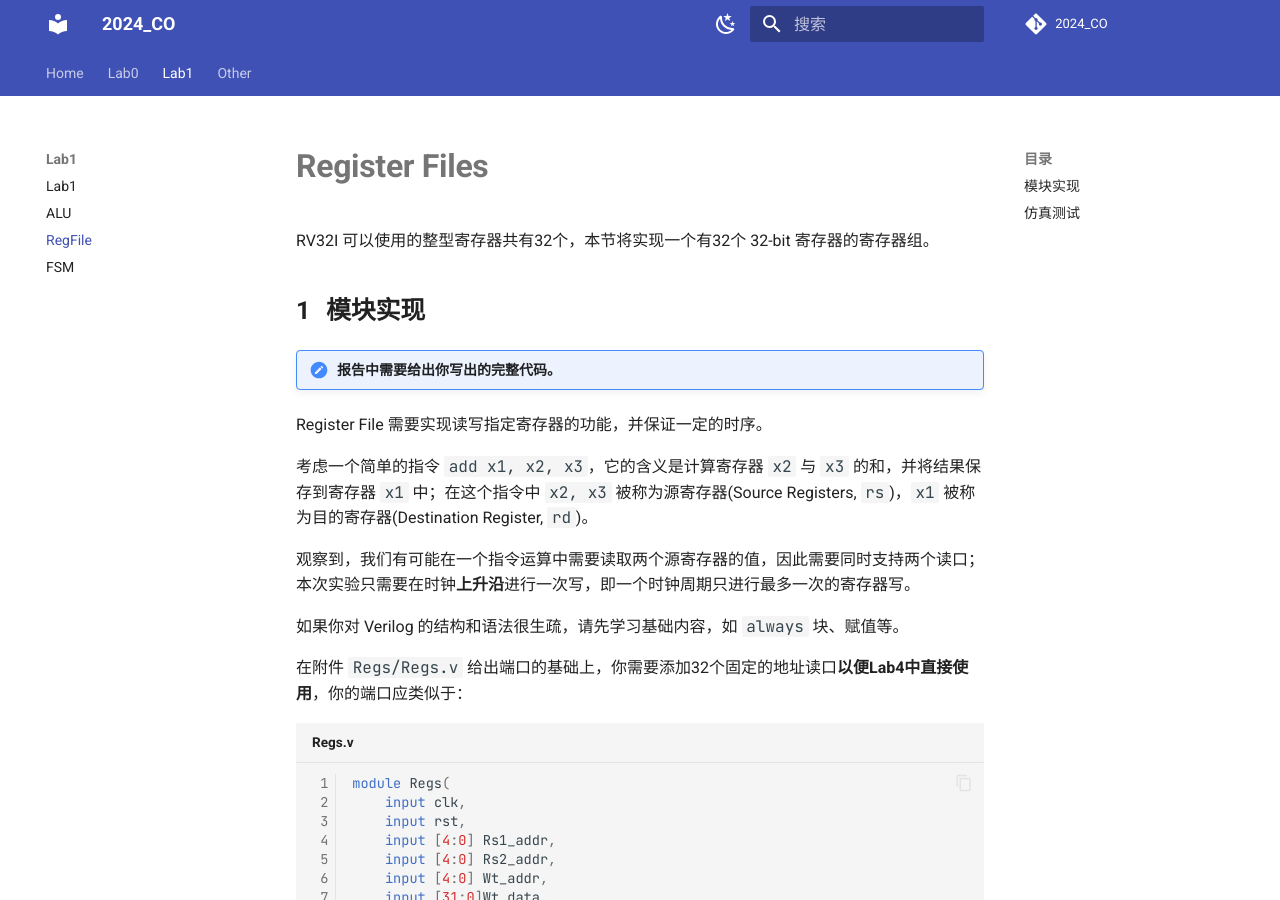
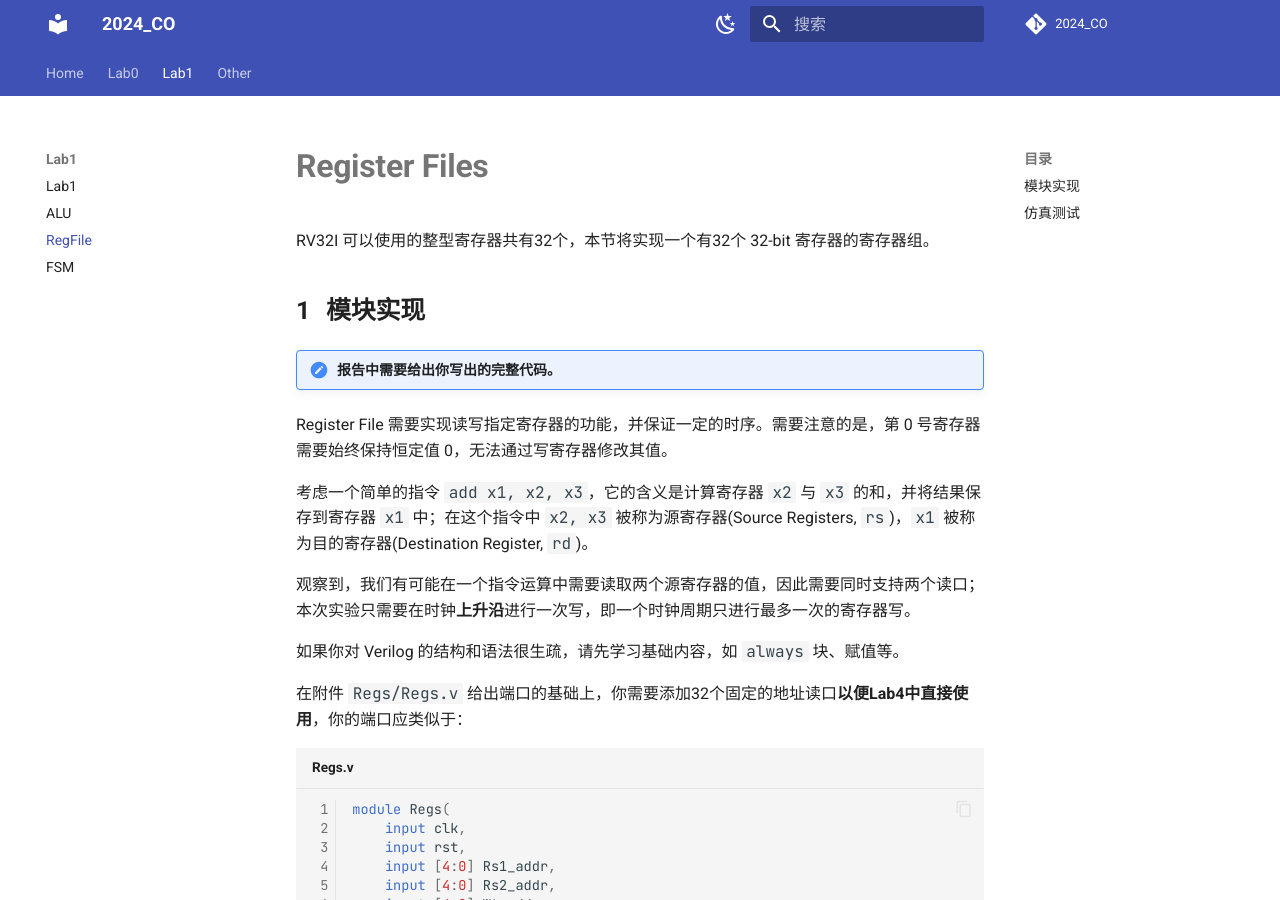
Before and after one commit to Guahao31/2024_CO, an MkDocs documentation site: the page built from docs/Lab1/ALU_RegFile/RegFile.md, in a window 1280 px wide and 900 px high. Built offline with MkDocs 1.6.1 and Material for MkDocs 9.7.7, drawn with Linux system fonts in a browser that asks for light colours; a script that is not in the unit is left out; comment, search, counter and statistics services are not loaded.

Commit message:
fix: lab1 doc

```diff
--- a/docs/Lab1/ALU_RegFile/RegFile.md
+++ b/docs/Lab1/ALU_RegFile/RegFile.md
@@ -6,7 +6,7 @@ RV32I 可以使用的整型寄存器共有32个，本节将实现一个有32个
 
 !!! note "报告中需要给出你写出的完整代码。"
 
-Register File 需要实现读写指定寄存器的功能，并保证一定的时序。
+Register File 需要实现读写指定寄存器的功能，并保证一定的时序。需要注意的是，第 0 号寄存器需要始终保持恒定值 0，无法通过写寄存器修改其值。
 
 考虑一个简单的指令 `add x1, x2, x3`，它的含义是计算寄存器 `x2` 与 `x3` 的和，并将结果保存到寄存器 `x1` 中；在这个指令中 `x2, x3` 被称为源寄存器(Source Registers, `rs`)，`x1` 被称为目的寄存器(Destination Register, `rd`)。
 
```
Also changed, not shown: docs/Lab1/ALU_RegFile/ALU.md (+18 -0 lines), docs/Lab1/FSM/FSM.md (+1 -1 lines).
